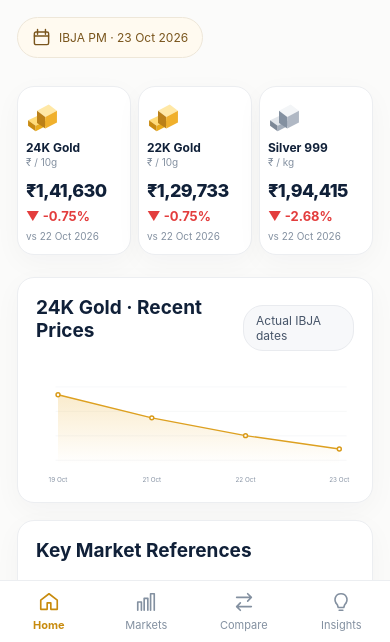
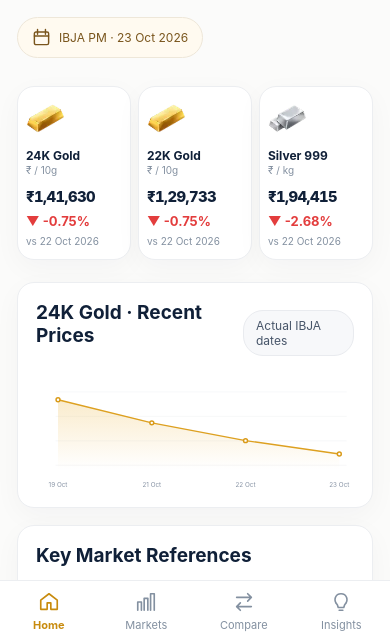
Before and after one commit to Vignesh-S-GitHub/Next-Rate, a plain HTML site: page index.html in a window 390 px wide. Shown: the part 202-844 px from the top of the page. Drawn offline with Linux system fonts and the light colour scheme.

Commit message:
Use real gold and silver bar artwork in responsive price cards

```diff
--- a/app.js
+++ b/app.js
@@ -74,7 +74,7 @@
 function benchmarkCard(which) {
   const b=benchmark(which);
   const ok=Number.isFinite(b.value);
-  return '<article class="card"><div class="price-top">'+icon(b.icon,'metal')+
+  return '<article class="card"><div class="price-top">'+'<img class="metal metal-photo" src="./assets/'+(b.icon==='silver'?'silver-bar.webp':'gold-bar.webp')+'" width="52" height="52" alt="" decoding="async">'+
     '<div><strong>'+b.label+'</strong><div class="muted">'+b.unit+'</div></div></div>'+
     '<div class="price">'+(ok?price(b.value):'—')+'</div>'+
     '<div class="price-change">'+(ok?movement(b.key,b.value):'<span class="muted">Awaiting validated quote</span>')+'</div>'+
--- a/styles.css
+++ b/styles.css
@@ -22,3 +22,18 @@
   .source-links{gap:14px}
   .empty-chart{min-height:180px}
 }
+
+/* Photo-real transparent bullion assets, matching locked NextRate palette. */
+body{overflow-x:clip}
+.price-top,.price-top>div,.card{min-width:0}
+.metal-photo{display:block;width:52px;height:52px;object-fit:contain;flex:0 0 auto}
+.price-top{gap:10px}
+.price-top strong{line-height:1.25}
+.three .price{overflow-wrap:normal;white-space:nowrap;font-variant-numeric:tabular-nums}
+@media(max-width:750px){
+  .three .card{min-width:0;overflow:hidden}
+  .three .metal-photo{width:39px;height:39px}
+  .three .price{font-size:clamp(13px,3.8vw,20px);letter-spacing:-.55px}
+  .three .price-top{gap:6px}
+  .three .price-top strong{overflow-wrap:normal;white-space:normal}
+}
```
Also changed, not shown: .github/workflows/pages.yml, .github/workflows/refresh-rates.yml, assets/gold-bar.webp (added), assets/silver-bar.webp (added).
